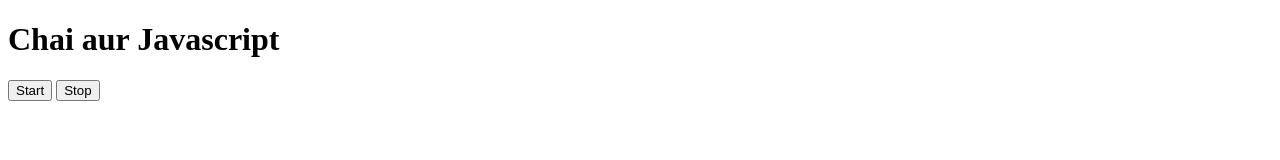
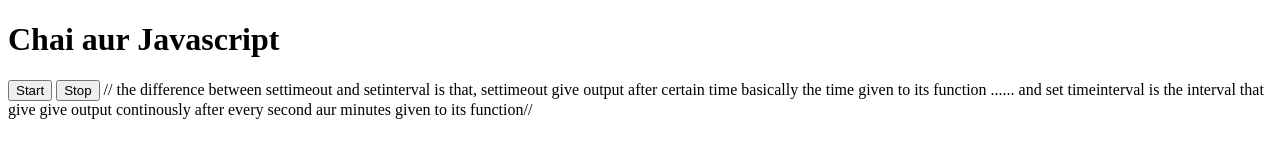
Before and after one commit to Haiderr-Ali/Javascript, a plain HTML site: page events/eventthree.html in a window 1280 px wide. Drawn offline with Linux system fonts and the light colour scheme.

Commit message:
Update eventthree.html

```diff
--- a/events/eventthree.html
+++ b/events/eventthree.html
@@ -20,3 +20,7 @@
     clearInterval(intervalId)
 </script>
 </html>
+
+// the difference between settimeout and setinterval is that,
+settimeout give output after certain time basically the time given to its function ......
+and  set timeinterval is the interval that give give output continously after every second aur minutes given to its function//
```
